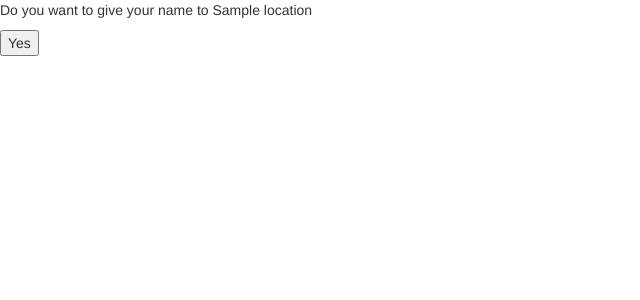
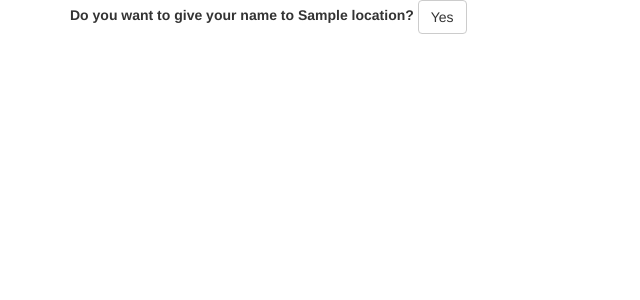
Before and after one commit to ericadu/quartirs, a Django app: template quartirs/quartirs_app/templates/quartirs_app/check_in.html in a window 1280 px wide. Shown: the top 300 px of the page, without its empty margins (0-640 px from the left). Run offline with Django 3.2, Linux system fonts and the light colour scheme; the template is opened without the code that fills it: most values are stand-ins (such as "Sample title", 1, 10 or a date in 2020); some libraries are stand-ins or nearby versions.

Commit message:
Further UI improvements

```diff
--- a/quartirs/quartirs_app/templates/quartirs_app/check_in.html
+++ b/quartirs/quartirs_app/templates/quartirs_app/check_in.html
@@ -1,14 +1,18 @@
 <head>
   {% load staticfiles %}
   <link rel="stylesheet" type="text/css" href="{% static 'quartirs_app/bootstrap.min.css' %}" />
+  <meta name="viewport" content="width=device-width, initial-scale=1">
 </head>
-
-<p>Do you want to give your name to {{location}}</p>
 
 <!-- <button rel={{request.session.name}} type="button" class="check_in_btn">Yes</button>
  -->
-<form action="/6857/quartirs_app/{{qr_hash}}" method="post">
-	{% csrf_token %}
-	<input type="hidden" name="user" value="{{request.user}}">
-	<button>Yes</button>
-</form>
+<div class="container">
+  <form class="form-inline" action="/6857/quartirs_app/{{qr_hash}}" method="post">
+  {% csrf_token %}
+  <div class="form-group">
+    <label>Do you want to give your name to {{location}}?</label>
+  	<input type="hidden" name="user" value="{{request.user}}">
+  </div>
+  <button class="btn btn-default">Yes</button>
+  </form>
+</div>
```
Also changed, not shown: quartirs/quartirs_app/templates/quartirs_app/index.html (+8 -4 lines), quartirs/quartirs_app/templates/quartirs_app/user_list.html (+5 -2 lines).
